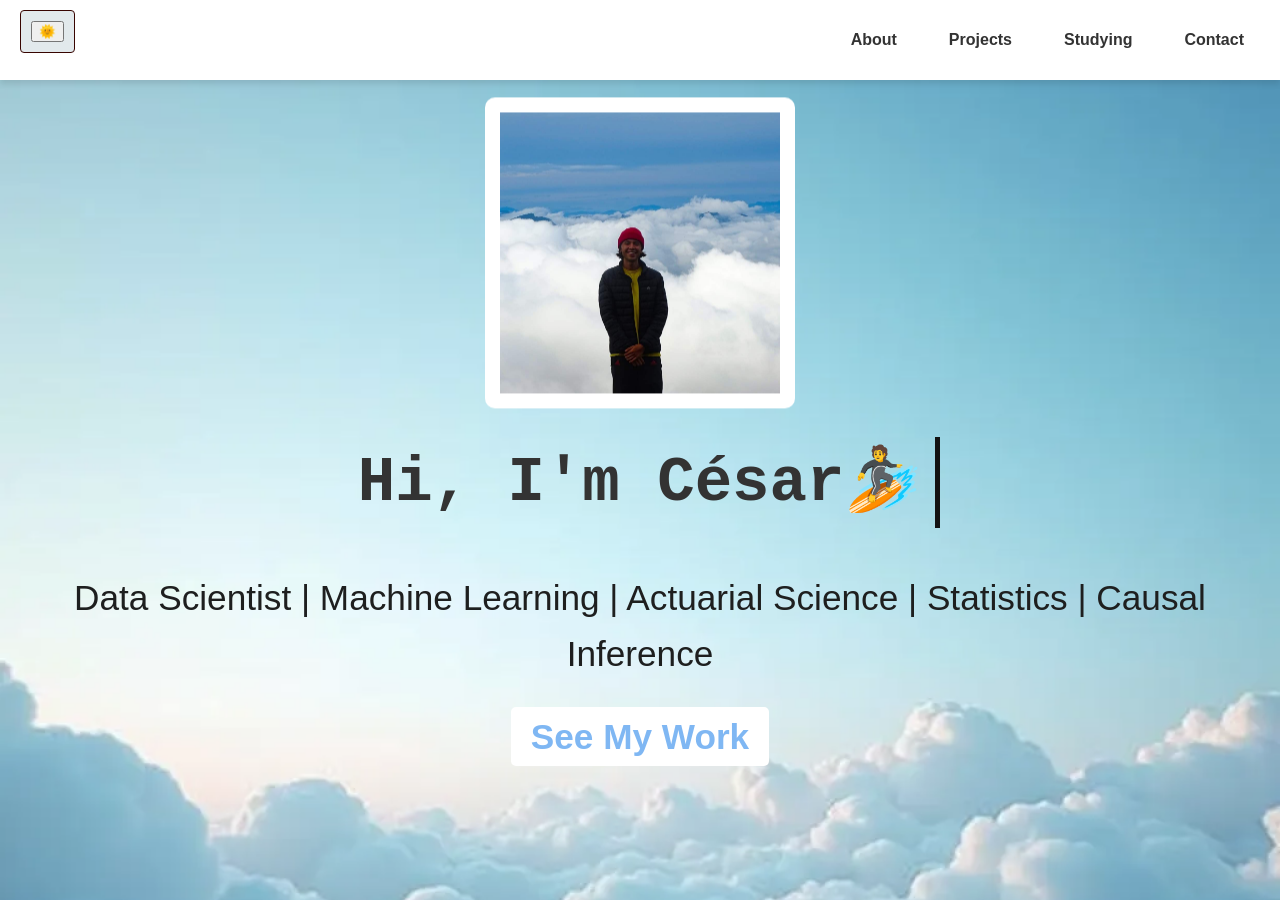
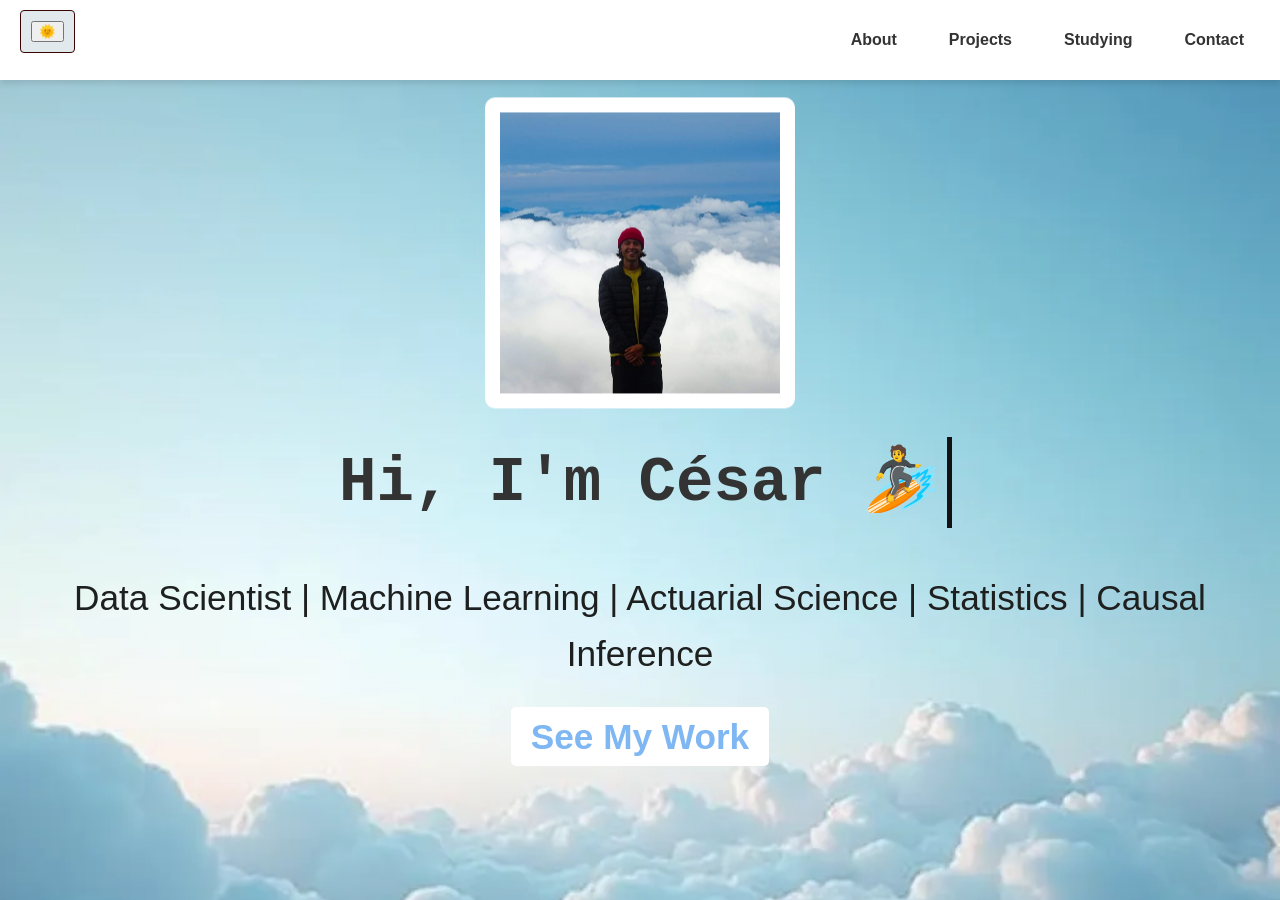
Before and after one commit to Cesarriosd/cesarios, a Jekyll site: the page built from README.md, in a window 1280 px wide and 900 px high. Built offline with Jekyll 4.4.1, drawn with Linux system fonts in a browser that asks for light colours; our own code applies the rules of GitHub Pages for plain Markdown files.

Commit message:
Center Cursor for mobile view

```diff
--- a/_layouts/default.html
+++ b/_layouts/default.html
@@ -128,7 +128,7 @@
 
 
         .hero-content {
-            width: 24ch;
+            width: 25ch;
             animation: typewriter 4s steps(30), blink-caret 0.5s step-end infinite alternate;
             color: rgb(219, 225, 233);
             white-space: nowrap;
@@ -477,7 +477,7 @@
     <section class="hero">
         <img src=".\\res\\cesar.jpg" alt="Moving GIF" class="moving-gif">
          <div class="hero-content">
-            <h1>Hi, I'm César&#127940;</h1>
+            <h1>Hi, I'm César &#127940;</h1>
         </div>
         <div class="hero-content_sub">
             <!--<h1> Hello, MF</h1>-->
```
